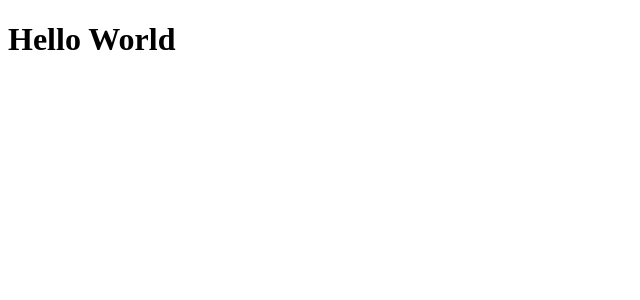
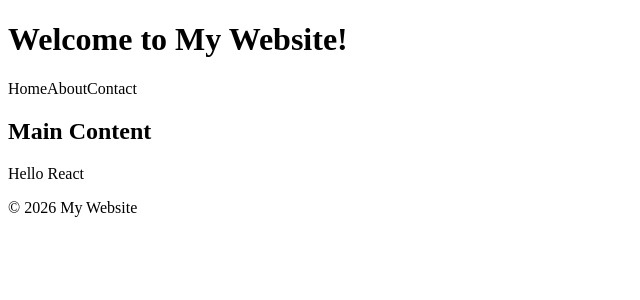
Before and after one commit to T-Harsha-Vardhan/reactjs, a React (Vite) app: page / in a window 1280 px wide. Shown: the top 300 px of the page, without its empty margins (0-640 px from the left). Built offline with nearby package versions, Linux system fonts and the light colour scheme; the HTML template or start-up script is replaced by a standard one.

Commit message:
Exercise 02: Created Header, Footer and MainContent Components and Rendered inside App Component

```diff
--- a/index.html
+++ b/index.html
@@ -8,6 +8,6 @@
   </head>
   <body>
     <div id="root"></div>
-    <script type="module" src="/src/main.tsx"></script>
+    <script type="module" src="/src/main.jsx"></script>
   </body>
 </html>
--- a/src/App.jsx
+++ b/src/App.jsx
@@ -1,9 +1,14 @@
+import Footer from "./components/Footer.jsx";
 import Greet from "./components/Greet.jsx";
+import Header from "./components/Header.jsx";
+import MainContent from "./components/MainContent.jsx";
 
 const App = () => {
   return (
     <div>
-      <Greet />
+      <Header />
+      <MainContent />
+      <Footer />
     </div>
   );
 };
--- /dev/null
+++ b/src/components/Footer.jsx
@@ -0,0 +1,9 @@
+const Footer = () => {
+  return (
+    <footer>
+      <p>&copy; 2026 My Website</p>
+    </footer>
+  );
+};
+
+export default Footer;
--- /dev/null
+++ b/src/components/Header.jsx
@@ -0,0 +1,14 @@
+const Header = () => {
+  return (
+    <header id="header">
+      <h1>Welcome to My Website!</h1>
+      <nav>
+        <a>Home</a>
+        <a>About</a>
+        <a>Contact</a>
+      </nav>
+    </header>
+  );
+};
+
+export default Header;
--- /dev/null
+++ b/src/components/MainContent.jsx
@@ -0,0 +1,10 @@
+const MainContent = () => {
+  return (
+    <main>
+      <h2>Main Content</h2>
+      <p>Hello React</p>
+    </main>
+  );
+};
+
+export default MainContent;
```
